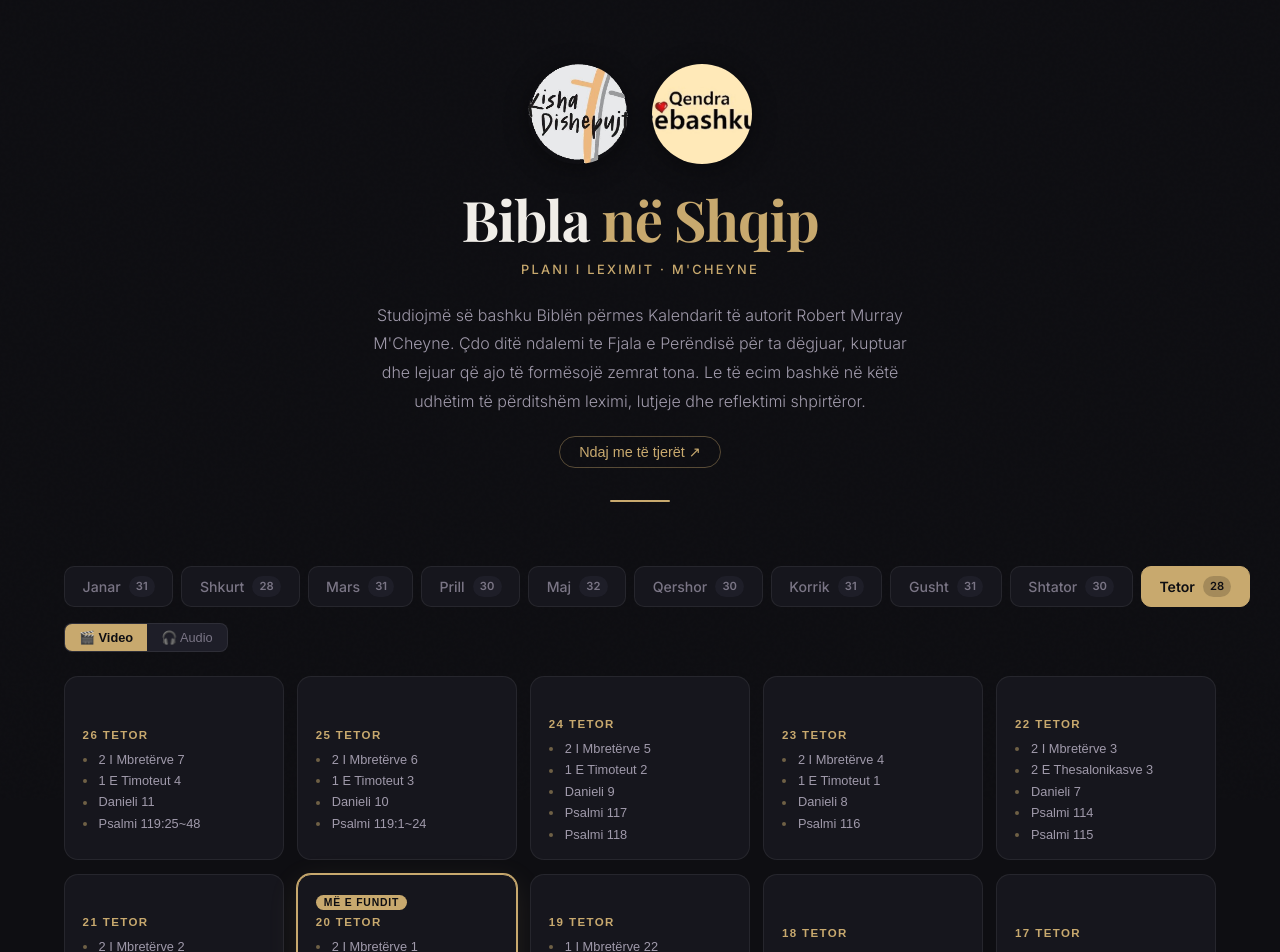
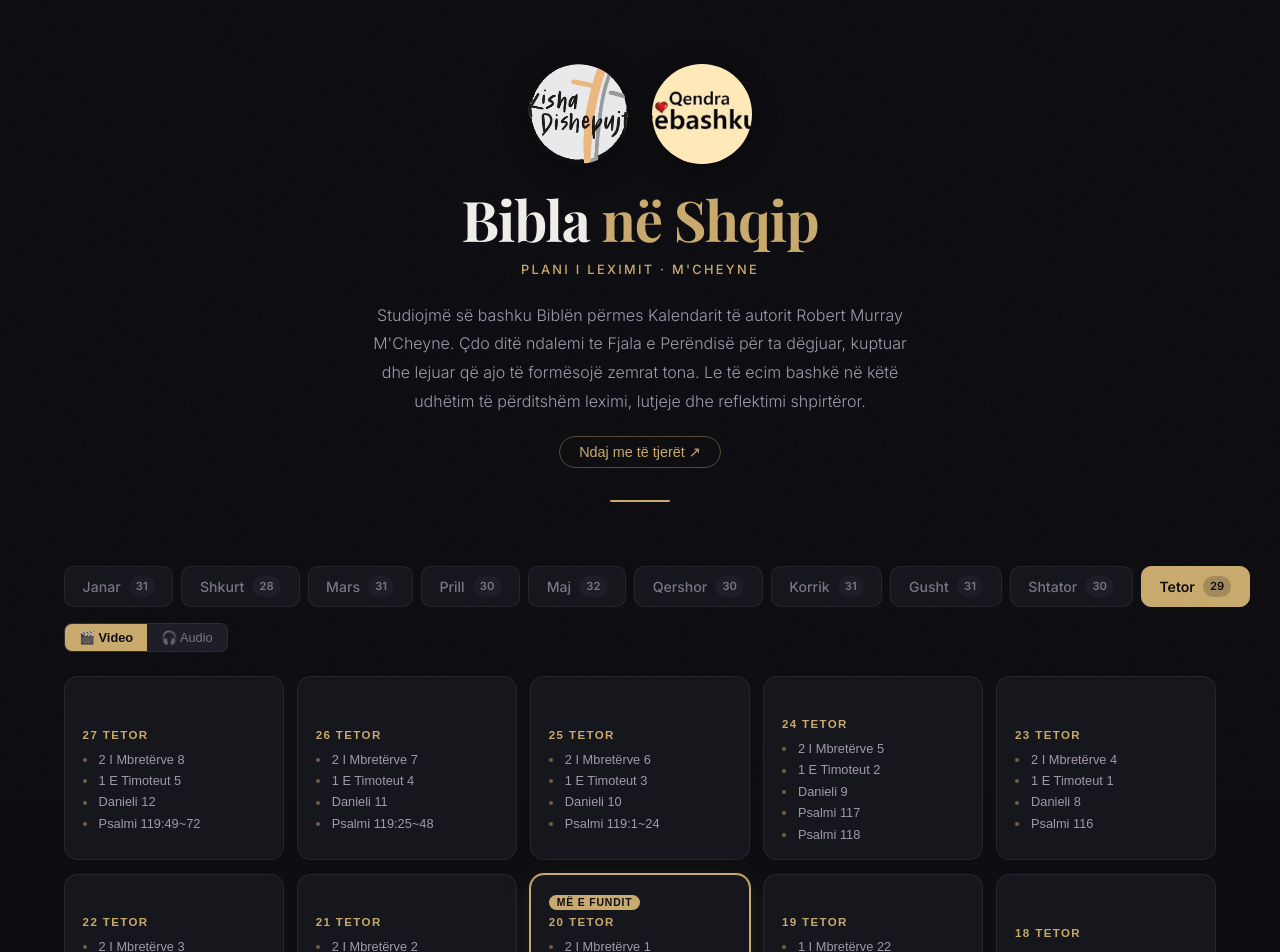
Before and after one commit to jeffandmeredith-max/bibla-shqip, a React (Vite) app: page / in a window 1280 px wide. Shown: the top 952 px of the page. Built offline with nearby package versions, Linux system fonts and the light colour scheme.

Commit message:
chore: daily update 2026-10-27

```diff
--- a/src/data/october.js
+++ b/src/data/october.js
@@ -699,5 +699,28 @@ export const october = [
         "start": 833
       }
     ]
+  },
+  {
+    "day": 27,
+    "date": "27 Tetor",
+    "videoId": "SM-Lqk19AvY",
+    "readings": [
+      {
+        "title": "2 I Mbretërve 8",
+        "start": 0
+      },
+      {
+        "title": "1 E Timoteut 5",
+        "start": 245
+      },
+      {
+        "title": "Danieli 12",
+        "start": 364
+      },
+      {
+        "title": "Psalmi 119:49~72",
+        "start": 833
+      }
+    ]
   }
 ]
```
